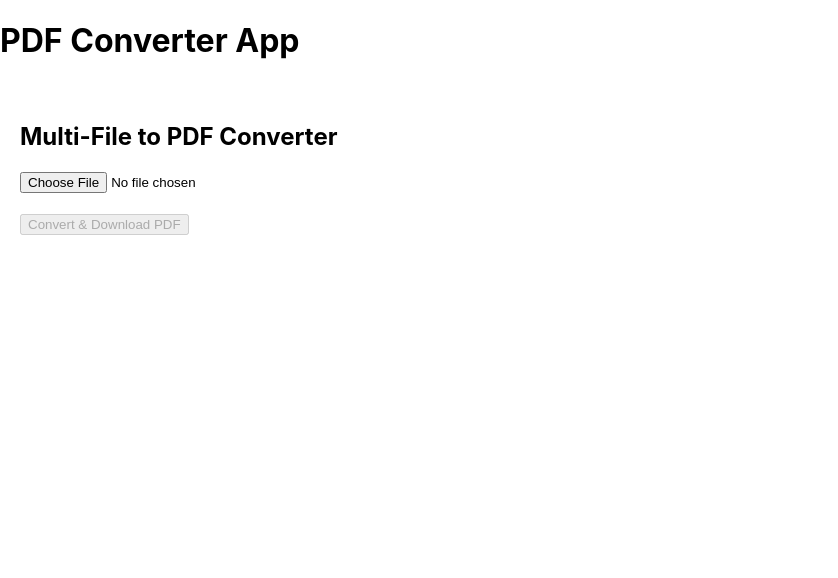
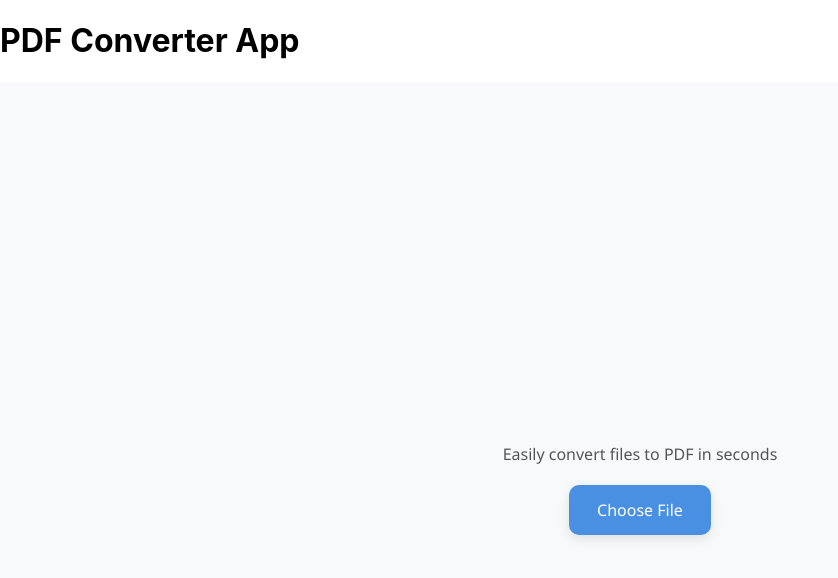
Before and after one commit to uroojisar/pdf-converter-app, a React (Create React App) app: page / in a window 1280 px wide. Shown: the top 578 px of the page, without its empty margins (0-838 px from the left). Built offline with nearby package versions, Linux system fonts and the light colour scheme.

Commit message:
Update PDFGenerator
handles image conversion only
Styled the buttons and user experience

```diff
--- /dev/null
+++ b/src/components/PDFGenerator.css
@@ -0,0 +1,40 @@
+.pdf-container {
+  min-height: 100vh;
+  background: #f8f9fa;
+  display: flex;
+  justify-content: center;
+  align-items: center;
+  font-family: "Segoe UI", sans-serif;
+}
+
+.pdf-box {
+  text-align: center;
+}
+
+.pdf-heading {
+  font-size: 16px;        /* Smaller font */
+  color: #555;
+  margin-bottom: 20px;
+  font-weight: normal;
+}
+
+
+.pdf-file-label {
+  display: inline-block;
+  padding: 14px 28px;
+  background-color: #4a90e2;
+  color: #fff;
+  font-size: 16px;
+  border-radius: 10px;
+  cursor: pointer;
+  box-shadow: 0 4px 12px rgba(0, 0, 0, 0.1);
+  transition: background-color 0.3s ease;
+}
+
+.pdf-file-label:hover {
+  background-color: #357abd;
+}
+
+.pdf-file-input {
+  display: none;
+}
--- a/src/components/PDFGenerator.js
+++ b/src/components/PDFGenerator.js
@@ -1,41 +1,34 @@
 import React, { useState } from "react";
 import jsPDF from "jspdf";
+import "./PDFGenerator.css";
 
 const PDFGenerator = () => {
   const [file, setFile] = useState(null);
-  const [fileType, setFileType] = useState("");
 
-  // Handle file input and detect type
   const handleFileChange = (e) => {
     const uploadedFile = e.target.files[0];
+
     if (uploadedFile) {
       const type = uploadedFile.type;
-
       setFile(uploadedFile);
 
       if (type.startsWith("image/")) {
-        setFileType("image");
+        convertImageToPDF(uploadedFile);
       } else if (type === "text/html") {
-        setFileType("html");
+        alert("HTML to PDF coming soon!");
       } else if (
         type === "application/msword" ||
         type ===
           "application/vnd.openxmlformats-officedocument.wordprocessingml.document"
       ) {
-        setFileType("doc");
+        alert("Word to PDF coming soon!");
       } else {
-        alert("Unsupported file type");
-        setFile(null);
-        setFileType("");
+        alert("Unsupported file type.");
       }
     }
   };
 
-  // Image to PDF logic only (for now)
-  const generatePDF = () => {
-    if (!file) return alert("Please upload a file");
-
-    if (fileType === "image") {
+  const convertImageToPDF = (imageFile) => {
     const reader = new FileReader();
     reader.onload = function (e) {
       const imgData = e.target.result;
@@ -45,7 +38,7 @@ const PDFGenerator = () => {
         const imgWidth = img.width;
         const imgHeight = img.height;
 
-          const pageWidth = imgWidth * 0.264583; // px to mm
+        const pageWidth = imgWidth * 0.264583;
         const pageHeight = imgHeight * 0.264583;
 
         const doc = new jsPDF({
@@ -55,32 +48,28 @@ const PDFGenerator = () => {
         });
 
         doc.addImage(imgData, "JPEG", 0, 0, pageWidth, pageHeight);
-          doc.save("image-converted.pdf");
+        doc.save("converted.pdf");
       };
 
       img.src = imgData;
     };
-      reader.readAsDataURL(file);
-    } else {
-      alert(`Conversion for "${fileType}" is coming soon!`);
-    }
+    reader.readAsDataURL(imageFile);
   };
 
   return (
-    <div style={{ padding: "20px" }}>
-      <h2>Multi-File to PDF Converter</h2>
-
+    <div className="pdf-container">
+      <div className="pdf-box">
+        <h2 className="pdf-heading">Easily convert files to PDF in seconds</h2>
+        <label className="pdf-file-label">
           <input
             type="file"
             accept=".jpg,.jpeg,.png,.html,.htm,.doc,.docx"
             onChange={handleFileChange}
+            className="pdf-file-input"
           />
-
-      <br /><br />
-
-      <button onClick={generatePDF} disabled={!file}>
-        Convert & Download PDF
-      </button>
+          Choose File
+        </label>
+      </div>
     </div>
   );
 };
```
Lines whose indentation alone changed are shown as unchanged.
